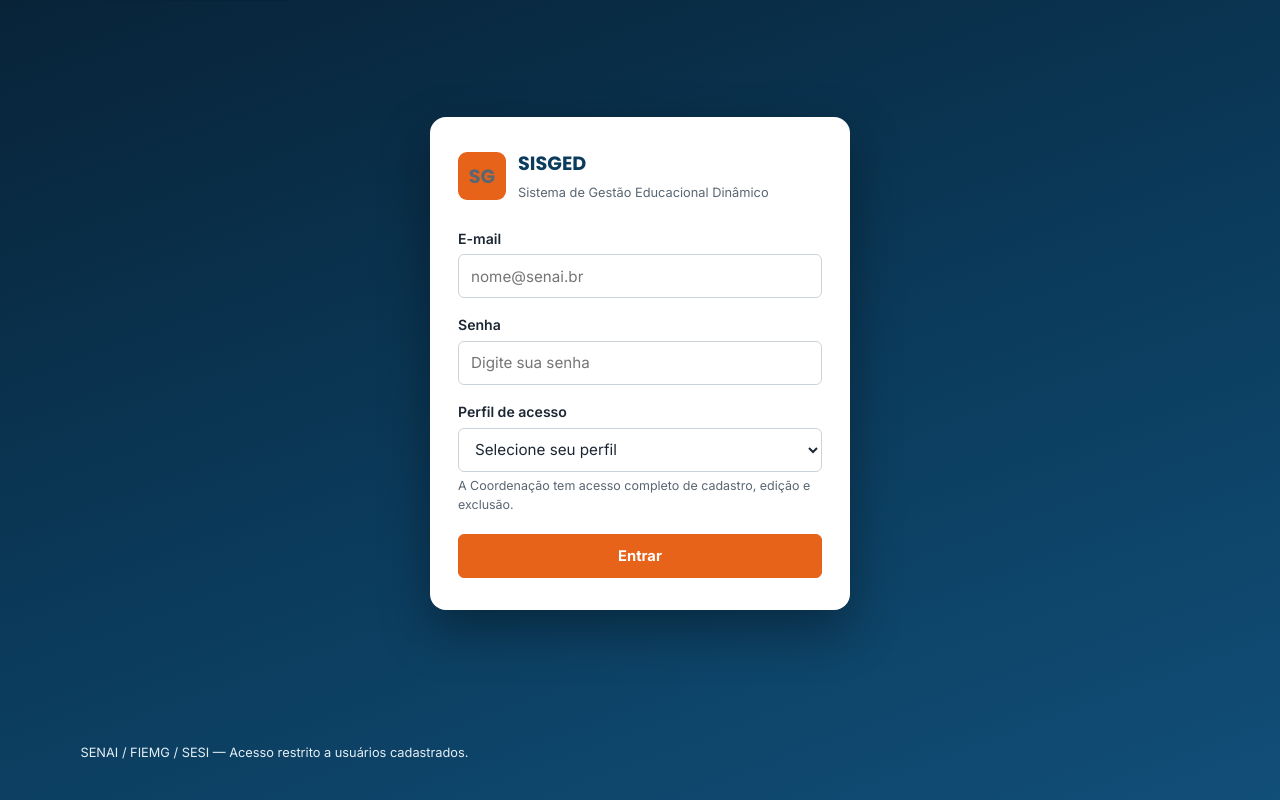
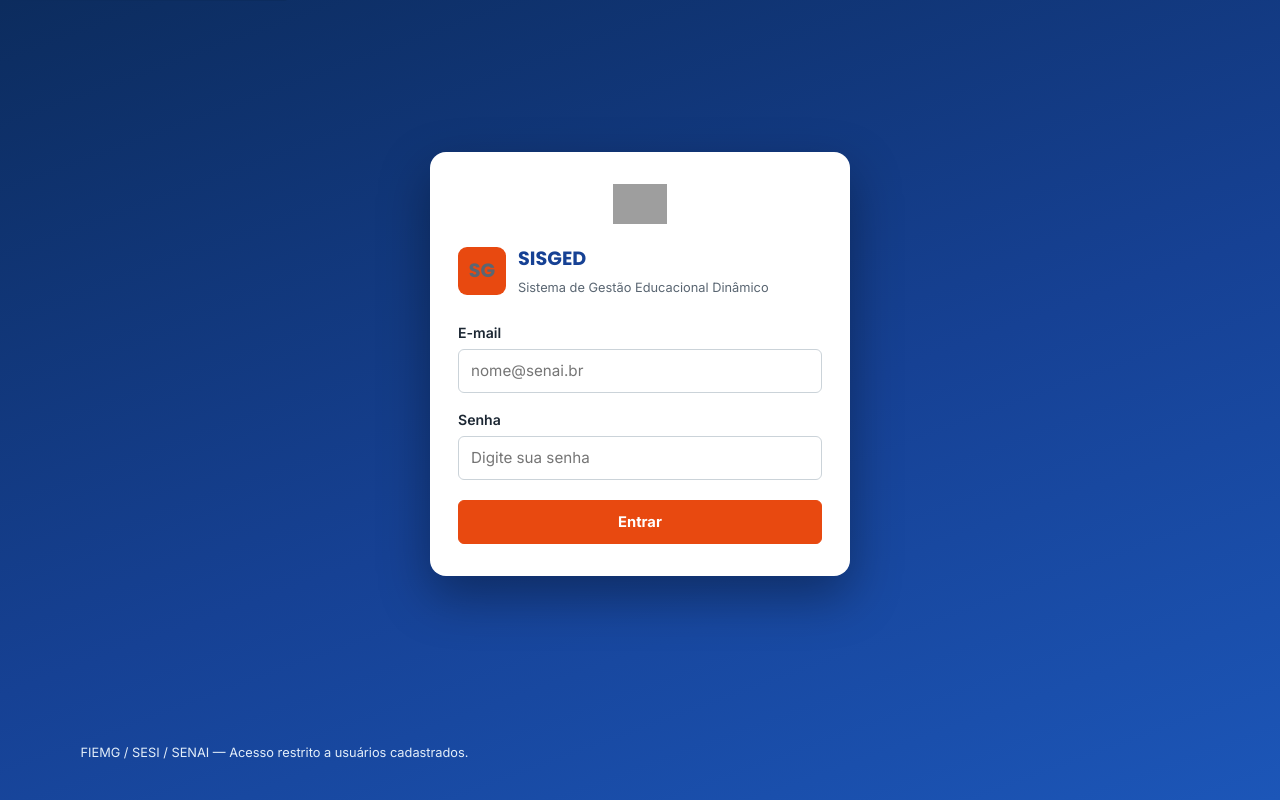
Before and after one commit to pm-sesi/Evora-Dev, a PHP site: page /public/views/login.html in a window 1280 px wide. Run offline with PHP 8.4, Linux system fonts and the light colour scheme; grey boxes are pictures that could not be loaded.

Commit message:
ajustes técnicos

```diff
--- a/database/schema.sql
+++ b/database/schema.sql
@@ -1,6 +1,6 @@
 -- =========================================================================
 -- SISGED - Sistema de Gestão Educacional Dinâmico
--- schema.sql - Estrutura do Banco de Dados (Corrigido.)
+-- schema.sql - Estrutura do Banco de Dados (Corrigido)
 -- =========================================================================
 
 CREATE DATABASE IF NOT EXISTS `sisged` DEFAULT CHARACTER SET utf8mb4 COLLATE utf8mb4_unicode_ci;
--- a/public/css/style.css
+++ b/public/css/style.css
@@ -1,28 +1,35 @@
 /* =========================================================================
    SISGED — Sistema de Gestão Educacional Dinâmico
-   Estilos globais — Mobile First / WCAG / Identidade visual FIEMG · SENAI
+   Estilos globais — Mobile First / WCAG / Identidade visual FIEMG · SESI · SENAI
    =========================================================================
-   Paleta inspirada nas cores institucionais do Sistema Indústria:
-   azul (FIEMG/confiança) + laranja (SENAI/energia e inovação técnica).
+   Paleta baseada no Manual de Marcas do Sistema Indústria (CNI/SESI/SENAI/
+   IEL, versão 2024): azul escuro #164194 e azul claro #008BD2 como base
+   institucional comum; laranja #E84910 é o detalhe de marca do SENAI,
+   verde #52AE32 é o detalhe de marca do SESI.
    ========================================================================= */
 
 @import url('https://fonts.googleapis.com/css2?family=Poppins:wght@600;700&family=Inter:wght@400;500;600;700&display=swap');
 
 :root {
-  /* --- Cor: base institucional --- */
-  --azul-900: #082338;
-  --azul-800: #0B3C5D;
-  --azul-700: #114E78;
-  --azul-600: #17679C;
-  --azul-100: #E4EEF5;
+  /* --- Cor: base institucional ---
+     Valores oficiais do Manual de Marcas do Sistema Indústria (CNI/SESI/
+     SENAI/IEL, 2024): azul escuro e azul claro são a base comum; o laranja
+     é o detalhe de marca do SENAI, o verde é o detalhe de marca do SESI. */
+  --azul-900: #0C2C5E;
+  --azul-800: #164194; /* oficial — Sistema Indústria / CNI */
+  --azul-700: #1C56B8;
+  --azul-600: #008BD2; /* oficial — "Azul Claro" do manual */
+  --azul-100: #E3EEF9;
 
-  --laranja-700: #C74F0F;
-  --laranja-600: #E8631A;
-  --laranja-500: #F2833D;
-  --laranja-100: #FDE7D8;
+  --laranja-700: #C13B0C;
+  --laranja-600: #E84910; /* oficial — detalhe de marca do SENAI */
+  --laranja-500: #F26B3D;
+  --laranja-100: #FCE0D6;
 
-  --verde-600: #2E7D53;
-  --verde-100: #E1F3E9;
+  --verde-700: #3D8A26; /* tom escurecido do verde oficial, usado em texto/ícone (contraste) */
+  --verde-600: #52AE32; /* oficial — detalhe de marca do SESI (uso decorativo) */
+  --verde-100: #E3F4DC;
+
   --vermelho-600: #C62E3D;
   --vermelho-100: #FBE4E6;
 
@@ -47,7 +54,7 @@
   --cor-destaque-hover: var(--laranja-700);
   --cor-destaque-texto: var(--branco);
 
-  --cor-sucesso: var(--verde-600);
+  --cor-sucesso: var(--verde-700);
   --cor-sucesso-bg: var(--verde-100);
   --cor-erro: var(--vermelho-600);
   --cor-erro-bg: var(--vermelho-100);
@@ -717,6 +791,33 @@ table .btn-deletar:hover { background: var(--cor-erro); color: var(--branco); }
   gap: 0.75rem;
   margin-bottom: 1.5rem;
 }
+
+.logo-industria {
+  display: flex;
+  justify-content: center;
+  margin-bottom: 1.25rem;
+}
+.logo-industria img { max-height: 40px; width: auto; }
+.logo-industria-fallback {
+  display: none; /* trocado para 'flex' via onerror quando a imagem real não existe */
+  gap: 0.5rem;
+  flex-wrap: wrap;
+  justify-content: center;
+}
+.logo-industria-fallback .chip {
+  font-family: var(--fonte-titulo);
+  font-weight: 700;
+  font-size: 0.72rem;
+  letter-spacing: 0.03em;
+  color: var(--branco);
+  background: var(--azul-800);
+  padding: 0.3rem 0.6rem;
+  border-radius: var(--raio-pequeno);
+  border-bottom: 3px solid transparent;
+}
+.logo-industria-fallback .chip-fiemg { border-bottom-color: var(--azul-600); }
+.logo-industria-fallback .chip-sesi { border-bottom-color: var(--verde-600); }
+.logo-industria-fallback .chip-senai { border-bottom-color: var(--laranja-600); }
 .login-marca .marca-selo { width: 48px; height: 48px; font-size: 1.2rem; }
 .login-marca strong {
   display: block;
--- a/public/js/auth.js
+++ b/public/js/auth.js
@@ -10,7 +10,6 @@ document.addEventListener('DOMContentLoaded', () => {
 
             const email = document.getElementById('login-email')?.value.trim();
             const senha = document.getElementById('login-senha')?.value;
-            const perfil = document.getElementById('login-perfil')?.value;
             const msgErro = document.getElementById('msg-login-erro');
 
             if (msgErro) msgErro.textContent = '';
@@ -28,12 +27,13 @@ document.addEventListener('DOMContentLoaded', () => {
             const resposta = await enviarParaPHP('AuthController.php', { //[cite: 24]
                 acao: 'login',
                 email: email,
-                senha: senha,
-                perfil: perfil
+                senha: senha
             });
 
             if (resposta && resposta.sucesso) {
-                localStorage.setItem('perfilAtivo', perfil || resposta.usuario.perfil); //[cite: 24]
+                // O perfil vem do próprio cadastro do usuário no banco — não é mais escolhido na tela.
+                localStorage.setItem('perfilAtivo', resposta.usuario.perfil); //[cite: 24]
+                localStorage.setItem('nomeUsuario', resposta.usuario.nome);
                 window.location.href = 'turmas.html'; // Padronizado com index.php[cite: 24, 30]
             } else {
                 if (msgErro) {
@@ -50,6 +50,7 @@ document.addEventListener('DOMContentLoaded', () => {
         btnLogout.addEventListener('click', async () => {
             await enviarParaPHP('AuthController.php', { acao: 'logout' }); //[cite: 24]
             localStorage.removeItem('perfilAtivo'); //[cite: 24]
+            localStorage.removeItem('nomeUsuario');
             window.location.href = 'login.html'; // Padronizado[cite: 24, 30]
         });
     }
--- a/public/views/aulas.html
+++ b/public/views/aulas.html
@@ -148,7 +148,7 @@
     </div>
   </div>
 
-  <footer class="rodape">SISGED — Évora Dev · SENAI / FIEMG / SESI</footer>
+  <footer class="rodape">SISGED — Évora Dev · FIEMG / SESI / SENAI</footer>
 
   <div id="toast" class="toast" role="status" aria-live="polite" aria-atomic="true"></div>
 
--- a/public/views/instrutores.html
+++ b/public/views/instrutores.html
@@ -129,7 +129,7 @@
     </div>
   </div>
 
-  <footer class="rodape">SISGED — Évora Dev · SENAI / FIEMG / SESI</footer>
+  <footer class="rodape">SISGED — Évora Dev · FIEMG / SESI / SENAI</footer>
 
   <div id="toast" class="toast" role="status" aria-live="polite" aria-atomic="true"></div>
 
--- a/public/views/login.html
+++ b/public/views/login.html
@@ -14,6 +14,16 @@
 
   <main class="login-envolucro">
     <div class="login-cartao">
+      <div class="logo-industria">
+        <img src="../assets/logo-sesi-senai.png" alt="FIEMG · SESI · SENAI"
+             onerror="this.style.display='none'; this.nextElementSibling.style.display='flex';">
+        <div class="logo-industria-fallback" role="img" aria-label="FIEMG, SESI e SENAI">
+          <span class="chip chip-fiemg">FIEMG</span>
+          <span class="chip chip-sesi">SESI</span>
+          <span class="chip chip-senai">SENAI</span>
+        </div>
+      </div>
+
       <div class="login-marca">
         <span class="marca-selo" aria-hidden="true">SG</span>
         <div>
@@ -49,17 +59,6 @@
             aria-describedby="msg-login-erro">
         </div>
 
-        <div class="campo">
-          <label for="login-perfil">Perfil de acesso</label>
-          <select id="login-perfil" name="perfil">
-            <option value="">Selecione seu perfil</option>
-            <option value="Aluno">Aluno</option>
-            <option value="Instrutor">Instrutor</option>
-            <option value="Coordenação">Coordenação</option>
-          </select>
-          <span class="campo-dica">A Coordenação tem acesso completo de cadastro, edição e exclusão.</span>
-        </div>
-
         <div
           id="msg-login-erro"
           class="mensagem-erro"
@@ -73,7 +72,7 @@
     </div>
   </main>
 
-  <p class="login-rodape-info">SENAI / FIEMG / SESI — Acesso restrito a usuários cadastrados.</p>
+  <p class="login-rodape-info">FIEMG / SESI / SENAI — Acesso restrito a usuários cadastrados.</p>
 
   <div id="toast" class="toast" role="status" aria-live="polite" aria-atomic="true"></div>
 
--- a/public/views/salas.html
+++ b/public/views/salas.html
@@ -128,7 +128,7 @@
     </div>
   </div>
 
-  <footer class="rodape">SISGED — Évora Dev · SENAI / FIEMG / SESI</footer>
+  <footer class="rodape">SISGED — Évora Dev · FIEMG / SESI / SENAI</footer>
 
   <div id="toast" class="toast" role="status" aria-live="polite" aria-atomic="true"></div>
 
--- a/public/views/turmas.html
+++ b/public/views/turmas.html
@@ -149,7 +149,7 @@
     </div>
   </div>
 
-  <footer class="rodape">SISGED — Évora Dev · SENAI / FIEMG / SESI</footer>
+  <footer class="rodape">SISGED — Évora Dev · FIEMG / SESI / SENAI</footer>
 
   <div id="toast" class="toast" role="status" aria-live="polite" aria-atomic="true"></div>
 
```
Also changed, not shown: other parts of public/css/style.css (+108 -19 lines), public/js/permissoes.js (+11 -0 lines), public/views/consultas.html (+17 -2 lines).
